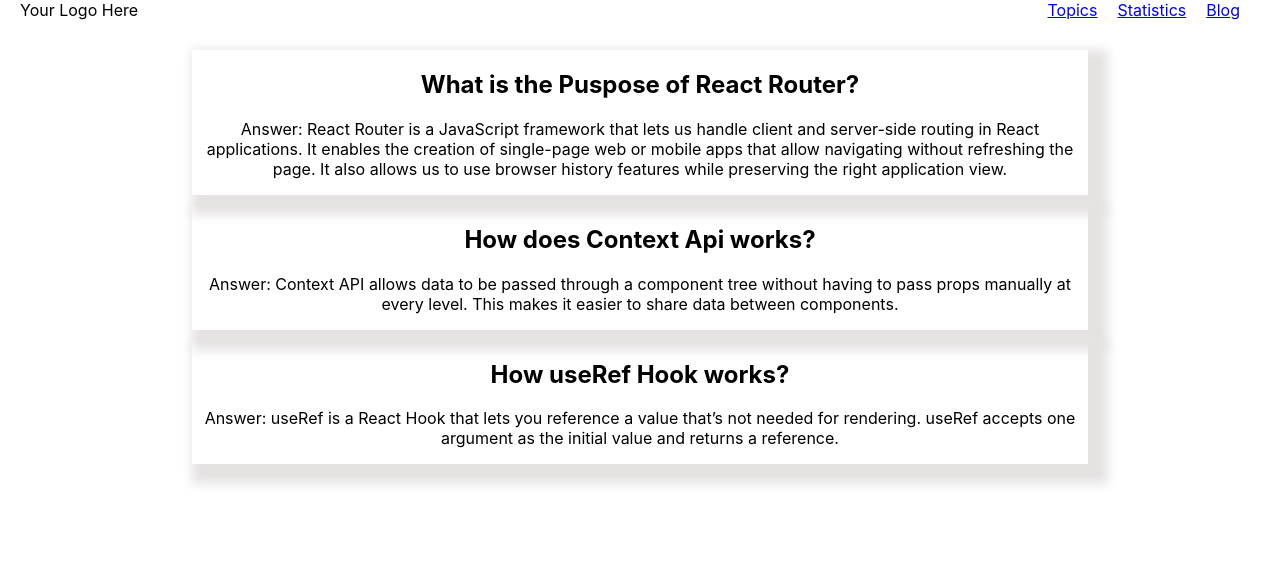
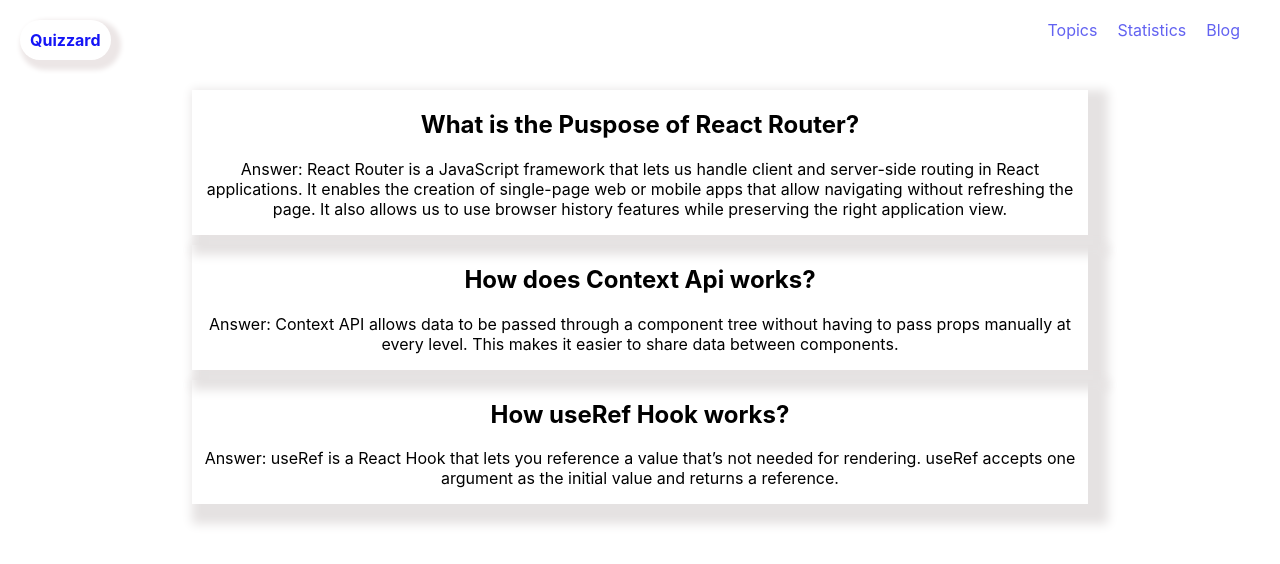
Before and after one commit to kamalubd/assignment-09, a React (Create React App) app: page /blog in a window 1280 px wide. Shown: the top 564 px of the page. Built offline with nearby package versions, Linux system fonts and the light colour scheme.

Commit message:
final commit before submit

```diff
--- a/public/index.html
+++ b/public/index.html
@@ -24,7 +24,7 @@
       work correctly both with client-side routing and a non-root public URL.
       Learn how to configure a non-root public URL by running `npm run build`.
     -->
-    <title>React App</title>
+    <title>Quizzard</title>
   </head>
   <body>
     <noscript>You need to enable JavaScript to run this app.</noscript>
--- a/src/Components/Header/Header.css
+++ b/src/Components/Header/Header.css
@@ -1,10 +1,31 @@
+.sitename {
+    font-weight: 700;
+    box-shadow: 5px 5px 5px 5px rgb(236, 230, 230);
+    padding: 10px;
+    border-radius: 20px;
+    cursor: pointer;
+}
+
+.sitename a {
+    color: rgb(21, 21, 246);
+    text-decoration: none;
+}
+
 .nav-container {
     display: flex;
     justify-content: space-between;
     padding-left: 20px;
     padding-right: 30px;
+    margin-top: 20px;
 }
 
 .nav-items a{
     padding: 10px;
+    text-decoration: none;
+    color: rgb(98, 98, 241);
+    font-weight: 400;
 }
+
+.nav-items a:hover{
+    color: orange;
+}
--- a/src/Components/Header/Header.js
+++ b/src/Components/Header/Header.js
@@ -5,16 +5,15 @@ import './Header.css'
 const Header = () => {
     return (
         <div className='nav-container'>
-            <div>
-                Your Logo Here
-            </div>
+            <div className='sitename'><Link to='/'>
+                Quizzard
+            </Link></div>
             <div className='nav-items'>
-            <Link to='/quiz'>Topics</Link>
+            <Link></Link>
+            <Link to='/'>Topics</Link>
             <Link to='/statistics'>Statistics</Link>
             <Link to='/blog'>Blog</Link>
             </div>
-
-
         </div>
     );
 };
--- a/src/Components/Layout/Layout.js
+++ b/src/Components/Layout/Layout.js
@@ -1,13 +1,12 @@
 import React from 'react';
 import Header from '../Header/Header';
 import { Outlet } from 'react-router-dom';
-import QuizTopics from '../QuizTopics/QuizTopics';
 
 const Layout = () => {
     return (
         <div>
-            <Header></Header>
-            <Outlet></Outlet>
+           <Header></Header>
+           <Outlet></Outlet>
         </div>
     );
 };
--- a/src/Components/Question/Question.js
+++ b/src/Components/Question/Question.js
@@ -25,7 +25,7 @@ const Question = ({ questions}) => {
 
     const showAnswer = () => {
 
-         toast (`Correct Answe is: ${correctAnswer}`)
+         toast (`Correct Answer is: ${correctAnswer}`)
     }
 
     return (
--- a/src/Components/QuizTopic/QuizTopic.css
+++ b/src/Components/QuizTopic/QuizTopic.css
@@ -1,9 +1,7 @@
 .topic-container {
-    border: 2px solid aqua;
+    box-shadow: 5px 5px 5px 5px rgb(154, 150, 150);
     border-radius: 10px;
 }
-
-
 .topic-img img {
     width: 200px;
     border-radius: 10px;
@@ -13,3 +11,17 @@
     display: flex;
     justify-content: space-around;
 }
+
+.btnbtn {
+    padding: 10px;
+    margin-bottom: 10px;
+    background-color: rgb(48, 171, 228);
+    border: none;
+    border-radius: 10px;
+}
+
+.btnbtn a{
+    text-decoration: none;
+    color: white;
+    font-weight: bold;
+}
--- a/src/Components/QuizTopic/QuizTopic.js
+++ b/src/Components/QuizTopic/QuizTopic.js
@@ -21,7 +21,7 @@ const QuizTopic = ({topic}) =>
 
             </div>
             <div>
-            <button><Link to={`/quiz/${id}`}>Practise Now</Link></button>
+            <button className='btnbtn'><Link to={`/quiz/${id}`}>Practise Now</Link></button>
             </div>
 
         </div>
--- a/src/Components/QuizTopics/QuizTopics.css
+++ b/src/Components/QuizTopics/QuizTopics.css
@@ -1,3 +1,13 @@
+.introtext {
+    background-color:rgb(219, 124, 77) ;
+    color: white ;
+    width: 70%;
+    margin: auto;
+    margin-top: 20px;
+    border-radius: 10px;
+    margin-bottom: 20px;
+}
+
 .topics-container {
 
     display: grid;
--- a/src/Components/QuizTopics/QuizTopics.js
+++ b/src/Components/QuizTopics/QuizTopics.js
@@ -2,6 +2,7 @@ import React from 'react';
 import { useLoaderData } from 'react-router-dom';
 import QuizTopic from '../QuizTopic/QuizTopic';
 import './QuizTopics.css'
+import Header from '../Header/Header';
 
 const QuizTopics = () => {
 
@@ -10,12 +11,18 @@ const QuizTopics = () => {
 
 
     return (
+        <div>
+            <Header></Header>
+            <div>
+                <p className='introtext'>Challenge Yourself With Our Quiz Test. We brings Dedicated MCQ quiz test in 4 different topic. Let's Test youself!!</p>
+            </div>
         <div className='topics-container'>
+
             {allTopics.map(topic =>  <QuizTopic
             topic={topic}
             key = {topic.id}
             ></QuizTopic>)};
-
+        </div>
         </div>
     );
 };
```
Also changed, not shown: src/App.js (+7 -8 lines), src/Components/Home/Home.js (deleted, +0 -11 lines), 1 other file (tests, documents, lock files or other folders).
